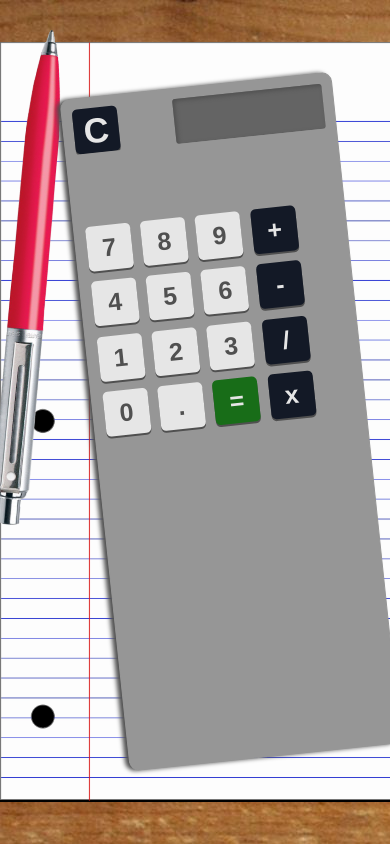
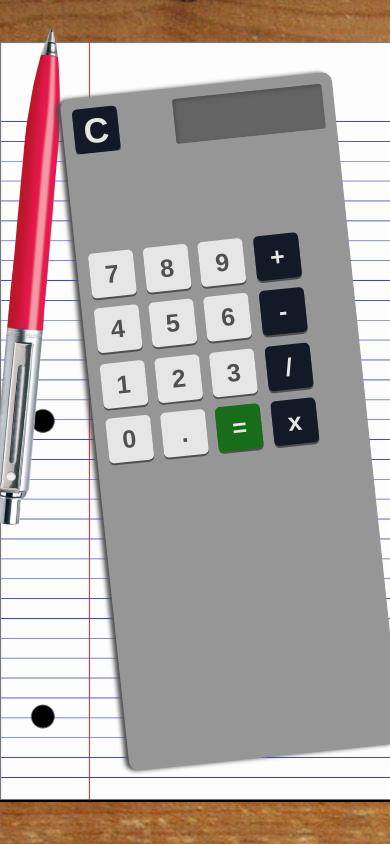
Before and after one commit to kirkkenney/calculator, a plain HTML site: page index.html in a window 390 px wide. Shown: the top 844 px of the page. Drawn offline with Linux system fonts and the light colour scheme.

Commit message:
Update style.css

```diff
--- a/style.css
+++ b/style.css
@@ -73,7 +73,7 @@ body {
     overflow: hidden;
 }
 .buttons {
-	margin: 25% 2%;
+	margin: 35% 2%;
 }
 .buttons, .top {overflow: hidden;}
 .buttons span {
```
